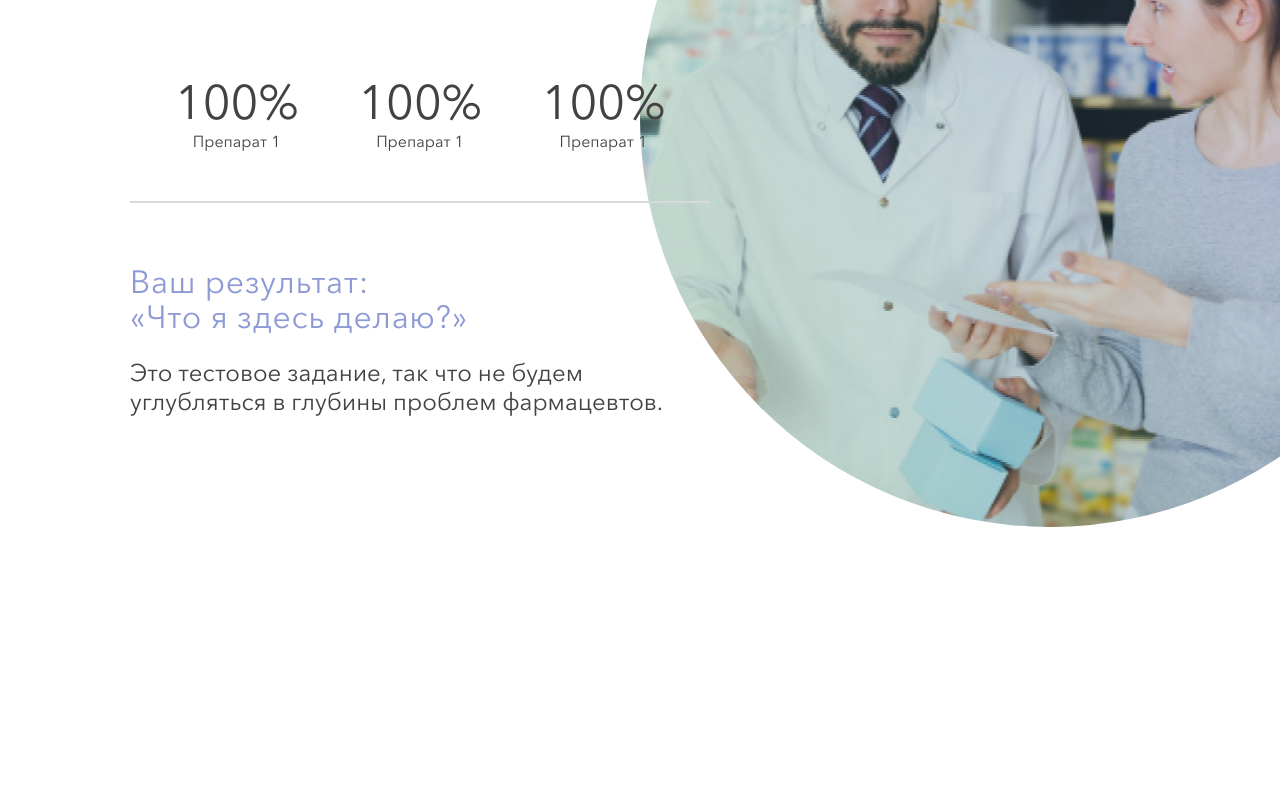
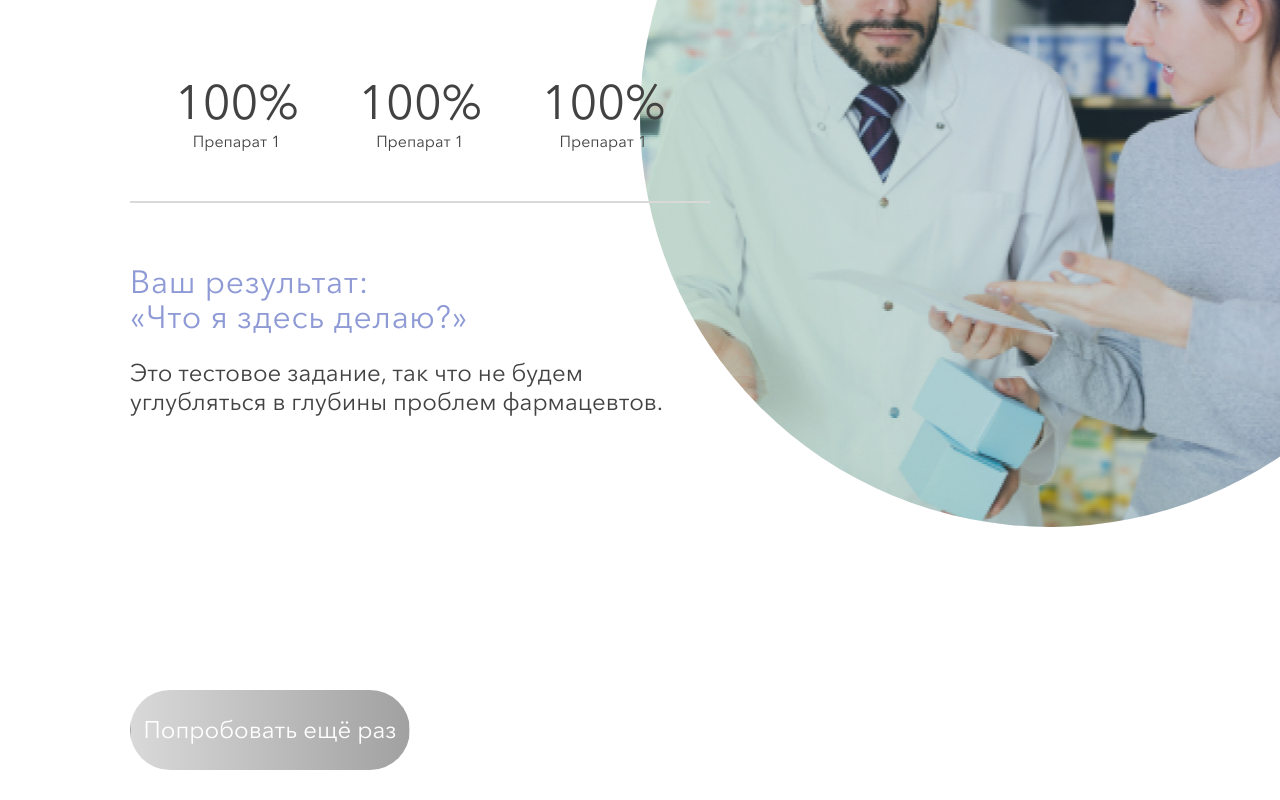
Before and after one commit to hel1yeah/INCHKIEV-HelpThePharmacist-VueTest.github.io, a Vue app in the folder vue-test-inchkiev/: page /final-easy in a window 1280 px wide. Shown: the part 188-988 px from the top of the page. Before the commit the page ends 800 px from the top, so only its background shows below. Built offline with nearby package versions, Linux system fonts and the light colour scheme.

Commit message:
add button restart

```diff
--- a/vue-test-inchkiev/src/assets/scss/_vars.scss
+++ b/vue-test-inchkiev/src/assets/scss/_vars.scss
@@ -13,6 +13,7 @@
     #cac6ab 99.98%,
     #d3e9e1 99.99%
   );
+  --button-restart: linear-gradient(90deg, #d9d9d9 0%, #a1a1a1 100%);
   --gradient-color: linear-gradient(63.53deg, #2d8550 16.62%, #5e6ec2 83.38%);
   --line-color: #d9d9d9;
 
--- a/vue-test-inchkiev/src/components/ButtonCardControl.vue
+++ b/vue-test-inchkiev/src/components/ButtonCardControl.vue
@@ -62,6 +62,7 @@ export default {
   outline: 1px solid transparent;
   &:hover,
   &:active,
+  &:focus,
   &:visited {
     transform: translateY(-20px);
     box-shadow: 0px 0px 40px rgba(127, 127, 127, 0.4);
--- a/vue-test-inchkiev/src/views/FinalEasy.vue
+++ b/vue-test-inchkiev/src/views/FinalEasy.vue
@@ -36,6 +36,7 @@
           </p>
         </div>
       </div>
+      <button class="restart">Попробовать ещё раз</button>
     </div>
   </section>
 </template>
@@ -44,9 +45,7 @@
 export default {
   name: 'FinalEasy',
   data() {
-    return {
-
-    }
+    return {}
   },
 }
 </script>
@@ -58,7 +57,6 @@ export default {
   height: 70px;
   border-radius: 50%;
   background-color: var(--maine-bg-color);
-  border: 1px solid red;
   display: flex;
   align-items: center;
   justify-content: center;
@@ -77,7 +75,6 @@ export default {
   overflow: hidden;
   position: relative;
   width: 100%;
-  height: 100vh;
   color: var(--text-color-dark);
 }
 .final-ease__image-bg {
@@ -163,4 +160,29 @@ export default {
     line-height: 29px;
   }
 }
+.restart {
+  background: var(--button-restart);
+  color: var(--text-color);
+  display: block;
+  width: 280px;
+  padding: 25px 0;
+  margin: 250px 0 30px 130px ;
+  text-align: center;
+  border-radius: 100px;
+  border: 1px solid transparent;
+  outline: 1px solid transparent;
+  cursor: pointer;
+  transition: 0.5s;
+  &:hover,
+  &:active,
+  &:focus,
+  &:visited {
+    transform: translateY(-20px);
+    box-shadow: 0px 0px 40px rgba(127, 127, 127, 0.4);
+  }
+  &:disabled {
+    transform: translateY(0px);
+    opacity: 0.6;
+  }
+}
 </style>
--- a/vue-test-inchkiev/src/views/Main.vue
+++ b/vue-test-inchkiev/src/views/Main.vue
@@ -5,13 +5,15 @@
         <div class="main__menu--wrapper">
           <div class="main__menu">
             <div class="main__control-buttons">
-              <button class="main__button">
-                <img
-                  class="button-home__img"
-                  src="@/assets/images/home.svg"
-                  alt="Home"
-                />
-              </button>
+              <router-link :to="{ name: 'final-easy' }">
+                <button class="main__button">
+                  <img
+                    class="button-home__img"
+                    src="@/assets/images/home.svg"
+                    alt="Home"
+                  /></button
+              ></router-link>
+
               <button class="main__button">
                 <img
                   class="button-refresh__img"
@@ -50,11 +52,7 @@
           <div class="main__queue">
             <span class="main__queue--descr">Осталось в очереди:</span>
             <div class="main__queue--num">
-              <span
-                >
-                {{patients.length - queue}}
-                </span
-              >/{{ patients.length }}
+              <span> {{ patients.length - queue }} </span>/{{ patients.length }}
             </div>
           </div>
         </div>
```
